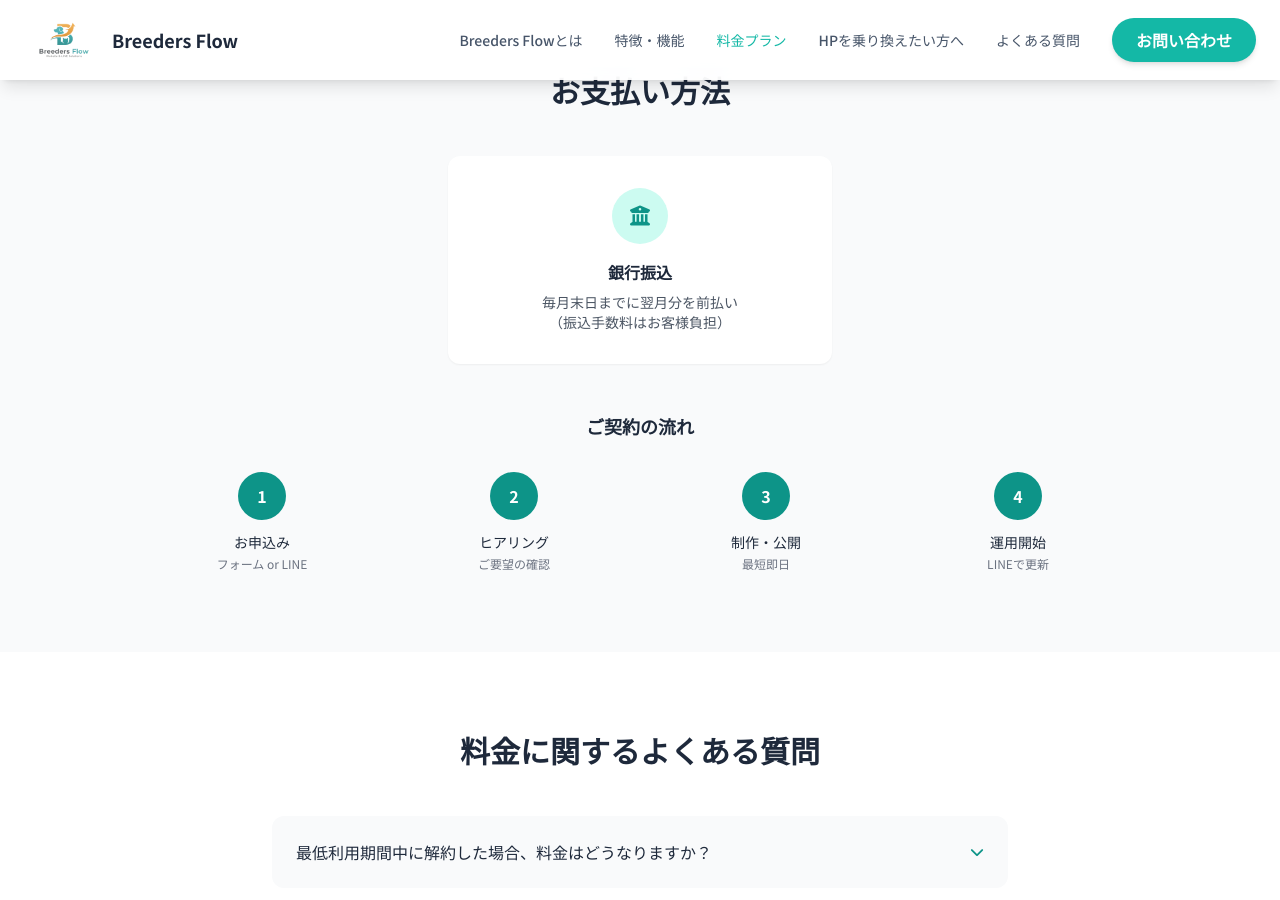
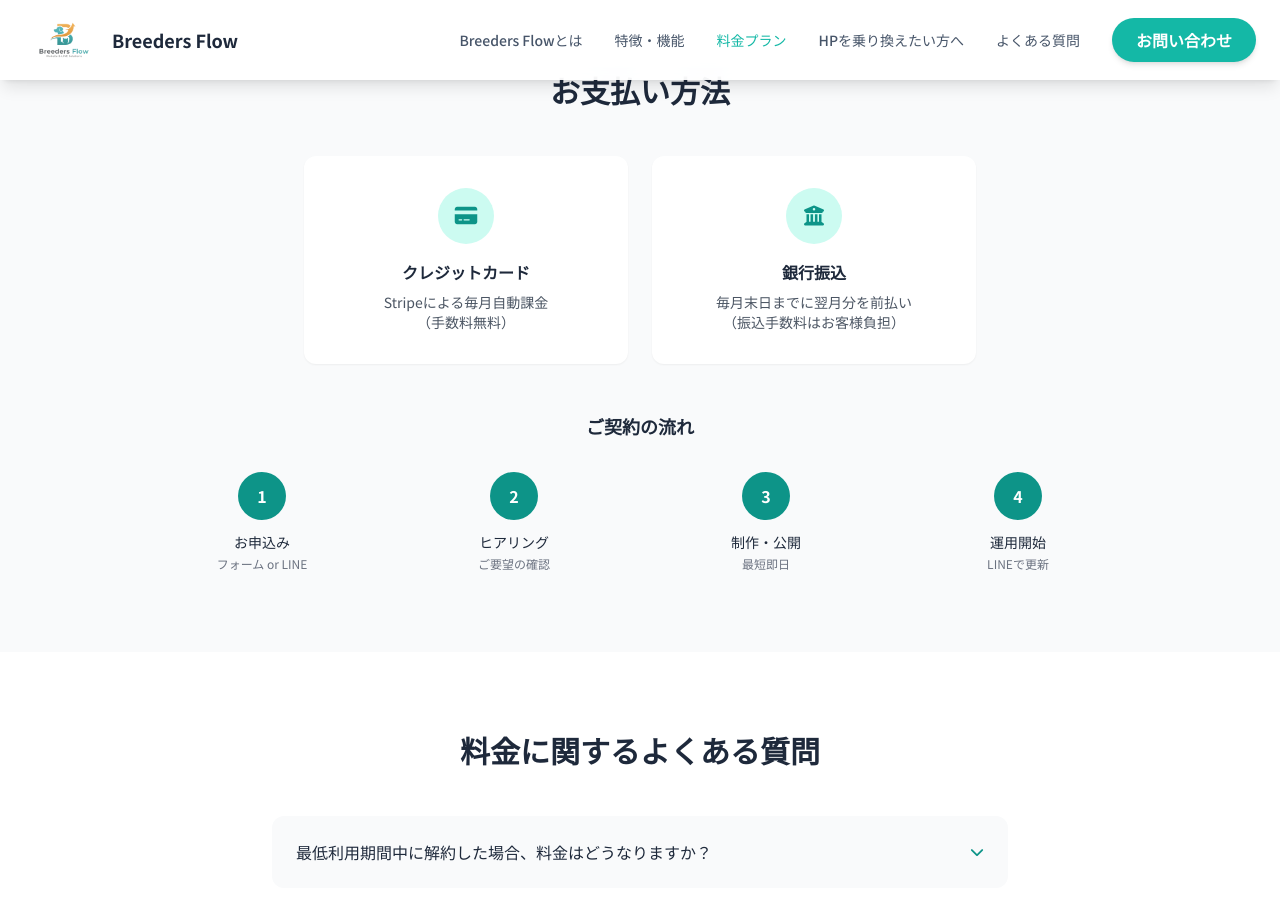
Before and after one commit to BSK-Ryo/Breeders-Flow, a Jekyll site: the page built from pricing.html, in a window 1280 px wide and 900 px high, scrolled down 4512 px. Built offline with Jekyll 4.4.1, drawn with Linux system fonts in a browser that asks for light colours; nearby versions of some CDN libraries.

Commit message:
クレカ支払い追加

```diff
--- a/pricing.html
+++ b/pricing.html
@@ -405,11 +405,18 @@ details_animation: true
             <div class="text-center mb-12 fade-in">
                 <h2 class="text-2xl md:text-3xl font-bold mb-4">お支払い方法</h2>
             </div>
-            <div class="max-w-sm mx-auto mb-12 fade-in">
-                <div class="bg-white rounded-xl p-8 shadow-sm text-center">
-                    <div class="w-14 h-14 bg-teal-100 rounded-full flex items-center justify-center mx-auto mb-4"><i class="fa-solid fa-building-columns text-teal-600 text-xl"></i></div>
-                    <h3 class="font-bold mb-2">銀行振込</h3>
-                    <p class="text-sm text-gray-600">毎月末日までに翌月分を前払い<br>（振込手数料はお客様負担）</p>
+            <div class="max-w-2xl mx-auto mb-12 fade-in">
+                <div class="grid grid-cols-1 md:grid-cols-2 gap-6">
+                    <div class="bg-white rounded-xl p-8 shadow-sm text-center">
+                        <div class="w-14 h-14 bg-teal-100 rounded-full flex items-center justify-center mx-auto mb-4"><i class="fa-solid fa-credit-card text-teal-600 text-xl"></i></div>
+                        <h3 class="font-bold mb-2">クレジットカード</h3>
+                        <p class="text-sm text-gray-600">Stripeによる毎月自動課金<br>（手数料無料）</p>
+                    </div>
+                    <div class="bg-white rounded-xl p-8 shadow-sm text-center">
+                        <div class="w-14 h-14 bg-teal-100 rounded-full flex items-center justify-center mx-auto mb-4"><i class="fa-solid fa-building-columns text-teal-600 text-xl"></i></div>
+                        <h3 class="font-bold mb-2">銀行振込</h3>
+                        <p class="text-sm text-gray-600">毎月末日までに翌月分を前払い<br>（振込手数料はお客様負担）</p>
+                    </div>
                 </div>
             </div>
             <div class="fade-in">
```
Also changed, not shown: terms.html (+6 -2 lines), tokushoho.html (+7 -1 lines).
